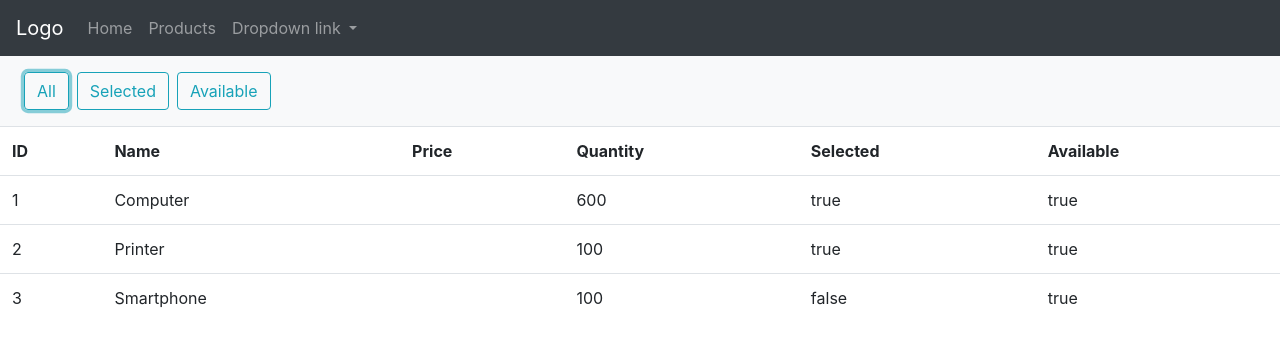
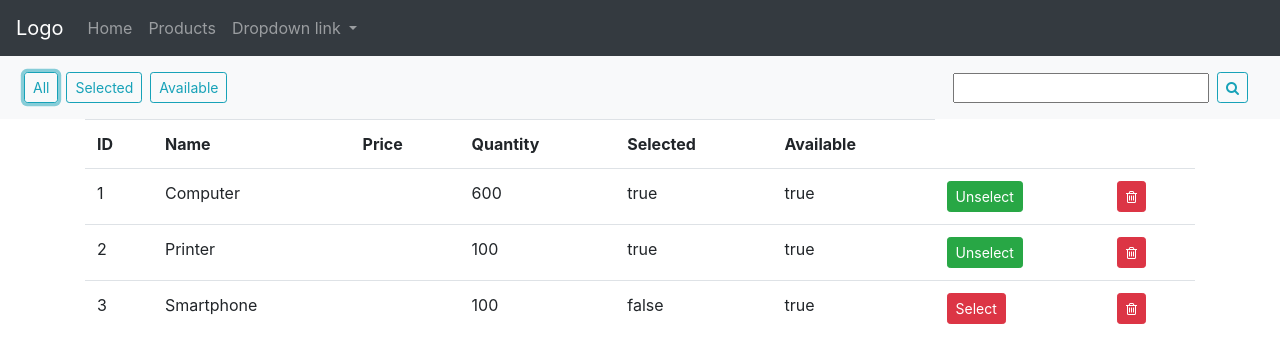
Before and after one commit to PMortier/angular-products-app, an Angular app: page /products in a window 1280 px wide. Both pictures are taken after a click on the button "All". Shown: the top 362 px of the page. Built offline with nearby package versions, Linux system fonts and the light colour scheme; data requests are answered from the project's data file.

Commit message:
add methods onSearch onSelect onDelete

```diff
--- a/src/app/app.module.ts
+++ b/src/app/app.module.ts
@@ -7,6 +7,7 @@ import { NavBarComponent } from './components/nav-bar/nav-bar.component';
 import { ProductsComponent } from './components/products/products.component';
 import { HomeComponent } from './components/home/home.component';
 import { HttpClientModule } from '@angular/common/http';
+import { FormsModule, ReactiveFormsModule } from '@angular/forms';
 
 @NgModule({
   declarations: [
@@ -18,7 +19,9 @@ import { HttpClientModule } from '@angular/common/http';
   imports: [
     BrowserModule,
     AppRoutingModule,
-    HttpClientModule
+    HttpClientModule,
+    FormsModule,
+    ReactiveFormsModule
   ],
   providers: [],
   bootstrap: [AppComponent]
--- a/src/app/components/products/products.component.html
+++ b/src/app/components/products/products.component.html
@@ -1,16 +1,27 @@
 <nav class="navbar navbar-expand-sm bg-light navbar-light">
   <ul class="navbar navbar-nav">
     <li>
-      <button (click)="onGetAllProducts()" class="btn btn-outline-info ml-2">All</button>
+      <button (click)="onGetAllProducts()" class="btn btn-sm btn-outline-info ml-2">All</button>
     </li>
     <li>
-      <button class="btn btn-outline-info ml-2">Selected</button>
+      <button (click)="onGetSelectedProducts()" class="btn btn-sm btn-outline-info ml-2">Selected</button>
     </li>
     <li>
-      <button class="btn btn-outline-info ml-2">Available</button>
+      <button (click)="onGetAvailableProducts()" class="btn btn-sm btn-outline-info ml-2">Available</button>
+    </li>
+  </ul>
+  <ul class="navbar navbar-nav ml-auto">
+    <li>
+      <form #f="ngForm" (ngSubmit)="onSearch(f.value)" class="form-inline" >
+        <input ngModel name="keyword" type="text">
+        <button class="btn btn-sm btn-outline-info ml-2">
+          <span class="fa fa-search"></span>
+        </button>
+      </form>
     </li>
   </ul>
 </nav>
+<div class="container">
   <ng-container *ngIf="products$ | async as result" [ngSwitch]="result.dataState">
     <ng-container *ngSwitchCase="DataStateEnum.LOADING">
       Loading...
@@ -37,7 +48,19 @@
           <td>{{p.quantity}}</td>
           <td>{{p.selected}}</td>
           <td>{{p.available}}</td>
+          <td>
+            <button (click)="onSelect(p)" [ngClass]="p.selected?'btn-success':'btn-danger'" class="btn btn-sm">
+              <span *ngIf="p.selected">Unselect</span>
+              <span *ngIf="!p.selected">Select</span>
+            </button>
+          </td>
+          <td>
+            <button class="btn btn-sm btn-danger" (click)="onDelete(p)">
+              <span class="fa fa-trash-o"></span>
+            </button>
+          </td>
         </tr>
       </table>
     </ng-container>
   </ng-container>
+</div>
--- a/src/app/components/products/products.component.ts
+++ b/src/app/components/products/products.component.ts
@@ -28,4 +28,51 @@ export class ProductsComponent implements OnInit {
     );
   }
 
+  onGetSelectedProducts(){
+    this.products$ = this.productsService.getSelectedProducts().pipe(
+      map(data=>{
+        return ({dataState:DataStateEnum.LOADED,data:data})
+      }),
+      startWith({dataState:DataStateEnum.LOADING}),
+      catchError(err=>of({dataState:DataStateEnum.ERROR,errorMessage:err.message}))
+    );
+  }
+
+  onGetAvailableProducts(){
+    this.products$ = this.productsService.getAvailableProducts().pipe(
+      map(data=>{
+        return ({dataState:DataStateEnum.LOADED,data:data})
+      }),
+      startWith({dataState:DataStateEnum.LOADING}),
+      catchError(err=>of({dataState:DataStateEnum.ERROR,errorMessage:err.message}))
+    );
+  }
+
+  onSearch(dataForm:any){
+    this.products$ = this.productsService.searchProducts(dataForm.keyword).pipe(
+      map(data=>{
+        return ({dataState:DataStateEnum.LOADED,data:data})
+      }),
+      startWith({dataState:DataStateEnum.LOADING}),
+      catchError(err=>of({dataState:DataStateEnum.ERROR,errorMessage:err.message}))
+    );
+  }
+
+  onSelect(p:Product){
+    this.productsService.select(p)
+      .subscribe(data=>{
+        p.selected=data.selected;
+      })
+  }
+
+  onDelete(p:Product){
+    let v = confirm("Voulez-vous vraiment supprimer ?")
+    if(v==true){
+      this.productsService.deleteProduct(p)
+      .subscribe(data=>{
+        this.onGetAllProducts();
+      })
+    }
+  }
+
 }
--- a/src/app/services/products.service.ts
+++ b/src/app/services/products.service.ts
@@ -23,4 +23,20 @@ export class ProductsService {
     let host = environment.host
     return this.http.get<Product[]>(host+"/products?available=true");
   }
+
+  searchProducts(keyword:string):Observable<Product[]>{
+    let host = environment.host
+    return this.http.get<Product[]>(host+"/products?like="+keyword);
+  }
+
+  select(product:Product):Observable<Product>{
+    let host = environment.host;
+    product.selected=!product.selected
+    return this.http.put<Product>(host+"/products/"+product.id, product);
+  }
+
+  deleteProduct(product:Product):Observable<void>{
+    let host = environment.host;
+    return this.http.delete<void>(host+"/products/"+product.id);
+  }
 }
```
Also changed, not shown: db.json (+18 -18 lines). Lines whose indentation alone changed are shown as unchanged.
